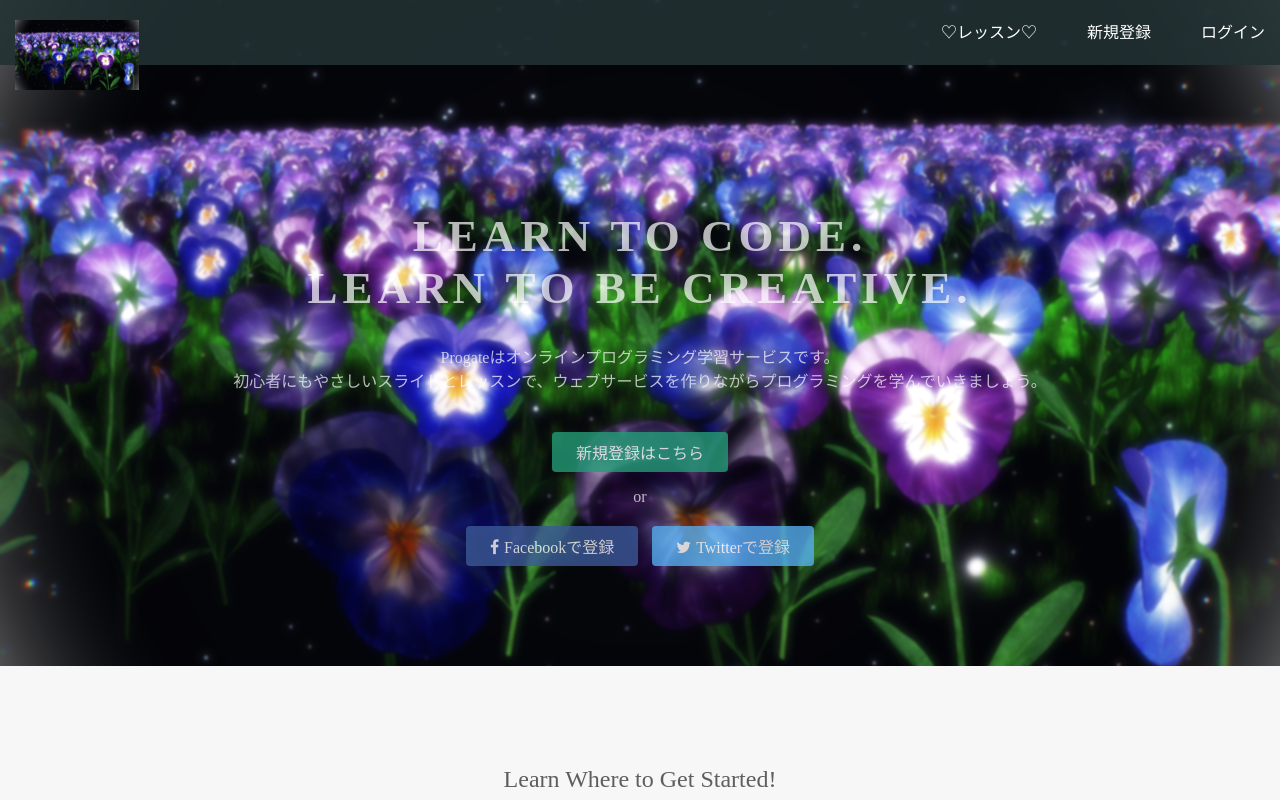
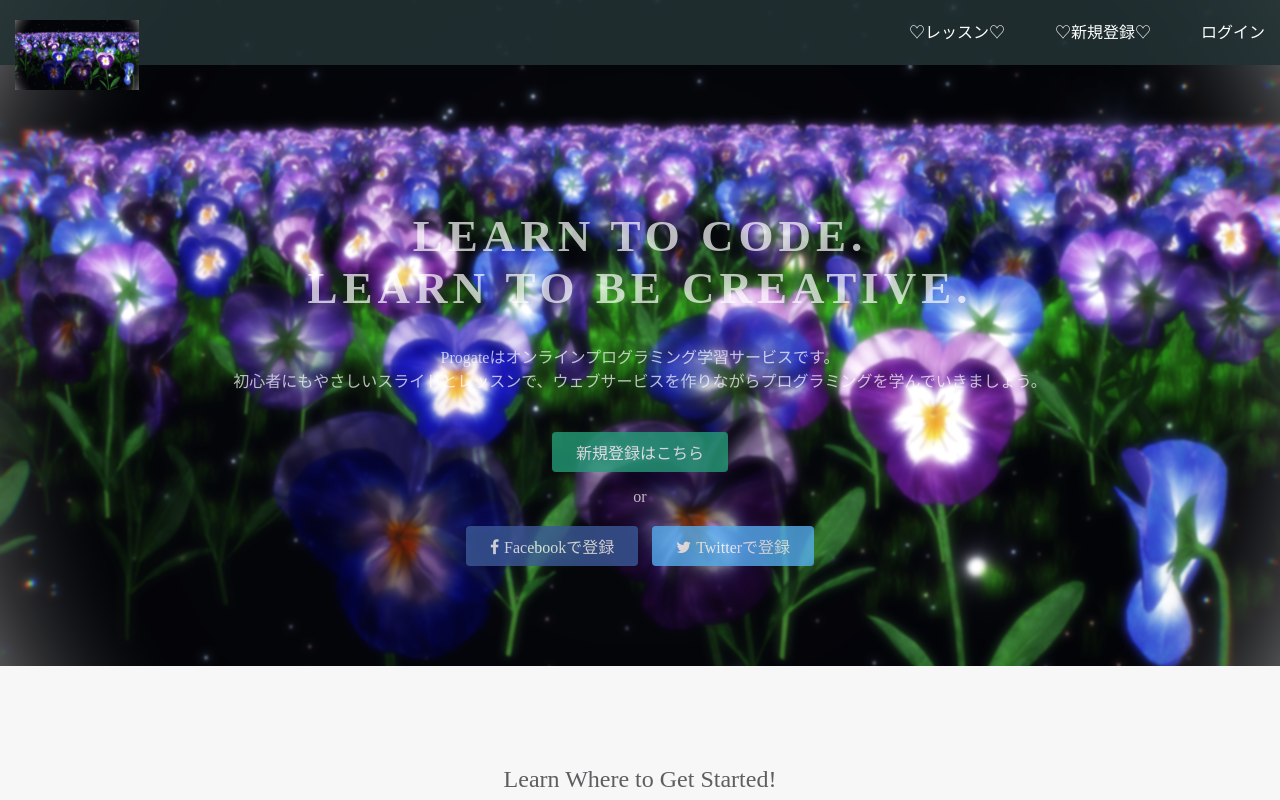
Before and after one commit to EJE5105/MMD, a plain HTML site: page index.html in a window 1280 px wide. Shown: the top 800 px of the page. Drawn offline with Linux system fonts and the light colour scheme.

Commit message:
Update index.html

```diff
--- a/index.html
+++ b/index.html
@@ -16,7 +16,7 @@
       <span class="fa fa-bars menu-icon"></span>
       <div class="header-right">
         <a href="#">♡レッスン♡</a>
-        <a href="#">新規登録</a>
+        <a href="#">♡新規登録♡</a>
         <a href="#" class="login">ログイン</a>
       </div>
     </div>
```
